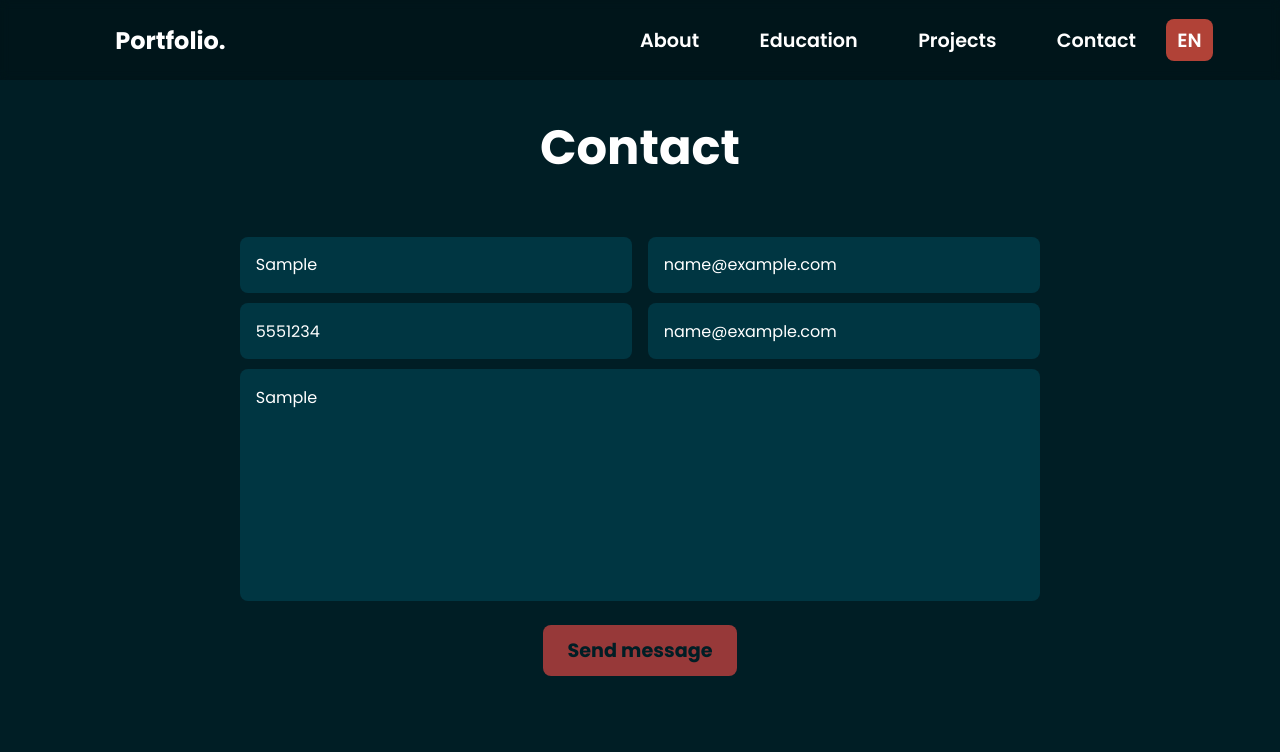
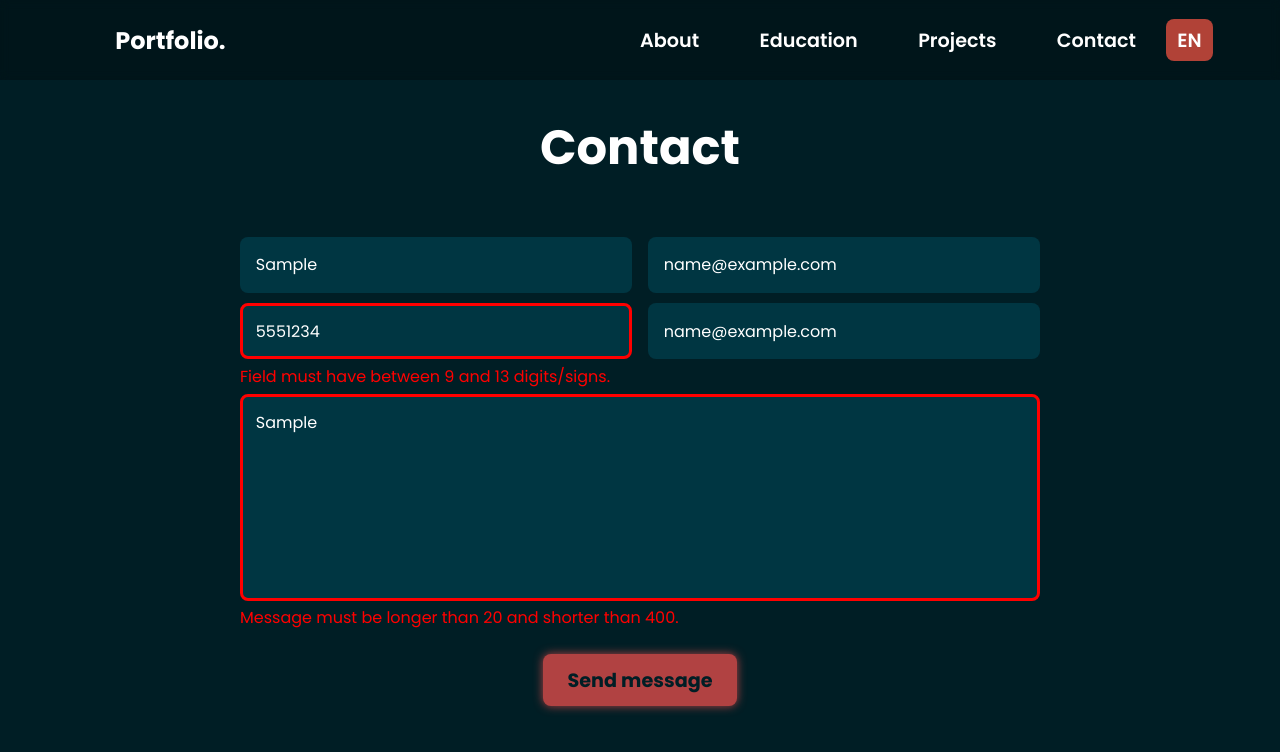
Before and after one commit to kysniw/kysniw.github.io, a React (Create React App) app: page / in a window 1280 px wide. Both pictures are taken after typing "Sample", "name@example.com", "5551234", "name@example.com", "Sample" into the empty fields and a click on the button "Send message". Shown: the part 3448-4200 px from the top of the page. Built offline with nearby package versions, Linux system fonts and the light colour scheme.

Commit message:
Installed react-form-hook and developed form validation. Also created custom input component.

```diff
--- a/package.json
+++ b/package.json
@@ -16,6 +16,7 @@
     "gh-pages": "^6.1.1",
     "react": "^18.2.0",
     "react-dom": "^18.2.0",
+    "react-hook-form": "^7.51.0",
     "react-icons": "^5.0.1",
     "react-scripts": "5.0.1",
     "react-scroll": "^1.9.0",
--- /dev/null
+++ b/src/components/Input.module.css
@@ -0,0 +1,43 @@
+.inputDiv {
+  width: 100%;
+}
+
+.input,
+.textarea {
+  display: block;
+  background-color: rgb(0, 54, 66);
+  width: 100%;
+  color: rgb(255, 255, 255);
+  font-size: medium;
+  font-weight: normal;
+  padding: 0.8rem;
+  border-radius: 0.5rem;
+  border: 0.2rem solid transparent;
+  margin: 0.3rem 0;
+  outline: none;
+}
+.textarea {
+  resize: none;
+}
+
+.input:focus,
+.textarea:focus {
+  border-color: rgb(255, 255, 255);
+  /* border-color: rgb(177, 66, 66); */
+}
+
+.fieldError,
+.fieldError:focus {
+  border-color: red;
+}
+
+.input + p,
+.textarea + p {
+  color: red;
+  text-align: left;
+}
+@media (min-width: 768px) {
+  .inputDiv {
+    width: 49%;
+  }
+}
--- /dev/null
+++ b/src/components/Input.tsx
@@ -0,0 +1,101 @@
+import React from "react";
+import styles from "./Input.module.css";
+import { FieldErrors, UseFormRegister } from "react-hook-form";
+import { FormDataElements, FormDataProps } from "../lib/types";
+import { useLangContext } from "../context/LangContext";
+import { contactData } from "../lib/data";
+
+type InputProps = {
+  textarea?: boolean;
+  type?: string;
+  fieldName: FormDataElements;
+  required?: boolean;
+  minLength?: number;
+  maxLength?: number;
+  pattern?: RegExp;
+  register: UseFormRegister<FormDataProps>;
+  errors: FieldErrors<FormDataProps>;
+};
+
+const Input = ({
+  textarea,
+  type,
+  fieldName,
+  required,
+  minLength,
+  maxLength,
+  pattern,
+  register,
+  errors,
+}: InputProps) => {
+  const { lang } = useLangContext();
+  const { texts } = contactData;
+  const { validationMessages } = texts;
+
+  return (
+    <>
+      {!textarea && (
+        <div className={styles.inputDiv}>
+          <input
+            className={`${styles.input} ${
+              errors[fieldName] && styles.fieldError
+            }`}
+            placeholder={texts.placeholder[fieldName][lang]}
+            type={type ? type : "text"}
+            {...register(fieldName, {
+              required: required || false,
+              pattern: pattern,
+              minLength: minLength,
+              maxLength: maxLength,
+            })}
+            aria-invalid={errors[fieldName] ? "true" : "false"}
+          />
+          {errors[fieldName]?.type === "required" && (
+            <p>{validationMessages.required[lang]}</p>
+          )}
+          {errors[fieldName]?.type === "pattern" && (
+            <p>{validationMessages.pattern[fieldName][lang]}</p>
+          )}
+          {errors[fieldName]?.type === "minLength" && (
+            <p>{validationMessages.length[fieldName][lang]}</p>
+          )}
+          {errors[fieldName]?.type === "maxLength" && (
+            <p>{validationMessages.length[fieldName][lang]}</p>
+          )}
+        </div>
+      )}
+      {textarea && (
+        <>
+          <textarea
+            className={`${styles.textarea} ${
+              errors.message && styles.fieldError
+            }`}
+            placeholder={texts.placeholder[fieldName][lang]}
+            rows={7}
+            {...register(fieldName, {
+              required: required || false,
+              minLength: minLength,
+              maxLength: maxLength,
+              pattern: pattern,
+            })}
+            aria-invalid={errors[fieldName] ? "true" : "false"}
+          ></textarea>
+          {errors[fieldName]?.type === "required" && (
+            <p>{validationMessages.required[lang]}</p>
+          )}
+          {errors[fieldName]?.type === "pattern" && (
+            <p>{validationMessages.pattern[fieldName][lang]}</p>
+          )}
+          {errors[fieldName]?.type === "minLength" && (
+            <p>{validationMessages.length[fieldName][lang]}</p>
+          )}
+          {errors[fieldName]?.type === "maxLength" && (
+            <p>{validationMessages.length[fieldName][lang]}</p>
+          )}
+        </>
+      )}
+    </>
+  );
+};
+
+export default Input;
--- a/src/components/Project.module.css
+++ b/src/components/Project.module.css
@@ -66,7 +66,7 @@
   font-size: 1.1rem;
   font-weight: normal;
   text-shadow: 0 0 0.3rem black;
-  overflow-y: scroll;
+  overflow-y: auto;
 }
 
 .links {
--- a/src/lib/data.ts
+++ b/src/lib/data.ts
@@ -158,38 +158,34 @@ export const educationBars = [
 ];
 
 export const contactData = {
-  emptyForm: {
-    fullName: "",
-    email: "",
-    phoneNumber: "",
-    subject: "",
-    message: "",
-  },
   texts: {
     title: {
       pl: "Kontakt",
       en: "Contact",
     },
-    fullNamePlaceholder: {
+    placeholder: {
+      fullName: {
         pl: "Imię i nazwisko",
         en: "Full Name",
       },
-    emailPlaceholder: {
+      email: {
         pl: "Adres email",
         en: "Email Address",
       },
-    phoneNumberPlaceholder: {
+      phoneNumber: {
         pl: "Numer telefonu",
         en: "Mobile Number",
       },
-    subjectPlaceholer: {
+      subject: {
         pl: "Temat wiadomości",
         en: "Email Subject",
       },
-    messagePlaceholder: {
+      message: {
         pl: "Treść wiadomości",
         en: "Your Message",
       },
+    },
+
     sendButton: {
       pl: "Wyślij",
       en: "Send message",
@@ -202,5 +198,55 @@ export const contactData = {
       pl: "Coś poszło nie tak, spróbuj później.",
       en: "Something went wrong, try again later.",
     },
+    validationMessages: {
+      required: {
+        pl: "To pole jest wymagane!",
+        en: "This field is required!",
+      },
+      length: {
+        fullName: {
+          pl: "Pole musi mieć więcej niż 4 i\u00A0mniej niż 30 znaków.",
+          en: "Must be longer than 4 and shorter than 30.",
+        },
+        email: {
+          pl: null,
+          en: null,
+        },
+        phoneNumber: {
+          pl: "Pole musi zawierać 9-13 cyfr/znaków.",
+          en: "Field must have between 9 and 13 digits/signs.",
+        },
+        subject: {
+          pl: "Temat musi mieć min. 5 oraz max. 30 liter.",
+          en: "Subject must be from 5 to 30.",
+        },
+        message: {
+          pl: "Wiadomość musi mieć liczbę znaków w\u00A0przedziale 20-400.",
+          en: "Message must be longer than 20 and shorter than 400.",
+        },
+      },
+      pattern: {
+        fullName: {
+          pl: "Uzupełnij 1-4 słowami w\u00A0zakresie 3-16 znaków.",
+          en: "Fill with 1-4 words within 3-16 signs!",
+        },
+        email: {
+          pl: "Zapisz email w\u00A0poprawnej formie.",
+          en: "Please write valid email.",
+        },
+        phoneNumber: {
+          pl: 'Numer musi mieć min. 9 cyfr i może zawierać "+"',
+          en: 'Number must have min 9 digits and accept "+" sign',
+        },
+        subject: {
+          pl: null,
+          en: null,
+        },
+        message: {
+          pl: null,
+          en: null,
+        },
+      },
+    },
   },
 };
--- a/src/pages/Contact.module.css
+++ b/src/pages/Contact.module.css
@@ -14,6 +14,10 @@
   max-width: 50rem;
   margin: 0 auto;
   text-align: center;
+}
+
+.inputDiv {
+  width: 100%;
 }
 
 .input,
@@ -43,7 +47,19 @@
 
 .input:focus,
 .textarea:focus {
-  border-color: rgb(177, 66, 66);
+  border-color: rgb(255, 255, 255);
+  /* border-color: rgb(177, 66, 66); */
+}
+
+.fieldError,
+.fieldError:focus {
+  border-color: red;
+}
+
+.input + p,
+.textarea + p {
+  color: red;
+  text-align: left;
 }
 
 .submit {
@@ -137,7 +153,7 @@
 }
 
 @media (min-width: 768px) {
-  .input {
+  .inputDiv {
     width: 49%;
   }
 }
--- a/src/pages/Contact.tsx
+++ b/src/pages/Contact.tsx
@@ -1,55 +1,30 @@
 import { Element } from "react-scroll";
 import styles from "./Contact.module.css";
-import React, { useState } from "react";
-import { sendForm } from "@emailjs/browser";
+import { useState } from "react";
+import { send } from "@emailjs/browser";
 import { FaCircleNotch, FaXmark } from "react-icons/fa6";
 import { contactData } from "../lib/data";
 import { useLangContext } from "../context/LangContext";
+import { FormDataProps } from "../lib/types";
+import { useForm } from "react-hook-form";
+import Input from "../components/Input";
 
 const Contact = () => {
-  const { emptyForm, texts } = contactData;
-  const { lang } = useLangContext();
-
-  const [formData, setFormData] = useState(emptyForm);
-  const [formDataError, setFormDataError] = useState(emptyForm);
   const [isLoading, setIsLoading] = useState(false);
   const [status, setStatus] = useState<{
     message: string | null;
     error: string | null;
   }>({ message: null, error: null });
 
-  const resetFormData = () => {
-    setFormData(emptyForm);
-  };
+  const {
+    register,
+    handleSubmit,
+    formState: { errors },
+    reset,
+  } = useForm<FormDataProps>({ mode: "all" });
 
-  const handleChangeFormData = (
-    e: React.ChangeEvent<HTMLInputElement | HTMLTextAreaElement>
-  ) => {
-    validateData(e.target);
-
-    const updatedFormData = {
-      ...formData,
-      [e.target.name]: e.target.value,
-    };
-    setFormData(updatedFormData);
-  };
-
-  const validateData = (
-    data: EventTarget & (HTMLInputElement | HTMLTextAreaElement)
-  ) => {
-    switch (data.name) {
-      case "email":
-        if (!data.value.match(/^[\w-.]+@([\w-]+\.)+[\w-]{2,4}$/g)) {
-          setFormDataError({ ...formDataError, [data.name]: data.value });
-        } else {
-          setFormDataError({ ...formDataError, [data.name]: "" });
-        }
-        break;
-
-      default:
-        break;
-    }
-  };
+  const { texts } = contactData;
+  const { lang } = useLangContext();
 
   const statusTimer = () => {
     setTimeout(() => {
@@ -61,115 +36,96 @@ const Contact = () => {
     setStatus({ message: null, error: null });
   };
 
-  const handleSubmit = (e: React.FormEvent<HTMLFormElement>) => {
-    e.preventDefault();
+  const onSubmit = handleSubmit(async (data) => {
+    console.log(data);
 
-    // alert("Submited");
-
+    const templateParams = {
+      fullName: data.fullName,
+      email: data.email,
+      phoneNumber: data.phoneNumber,
+      subject: data.subject,
+      message: data.message,
+    };
     setIsLoading(true);
-    sendForm(
+    await send(
       `${process.env.REACT_APP_SERVICE_ID}`,
       `${process.env.REACT_APP_TEMPLATE_ID}`,
-      e.currentTarget,
+      templateParams,
       {
         publicKey: `${process.env.REACT_APP_PUBLIC_KEY}`,
       }
     )
       .then(() => {
-        resetFormData();
         setStatus({
           message: "The message has been sent succesfully!",
           error: null,
         });
-        statusTimer();
-        setIsLoading(false);
       })
       .catch((error) => {
-        resetFormData();
         console.log(error);
         setStatus({
           message: null,
           error: "Something went wrong! Try again later.",
         });
+      })
+      .finally(() => {
         statusTimer();
         setIsLoading(false);
+        reset();
       });
-  };
+  });
 
   return (
     <Element name="contact" className={styles.section}>
       <h1 className={styles.title}>{texts.title[lang]}</h1>
-      <form className={styles.form} onSubmit={handleSubmit}>
+      <form className={styles.form} onSubmit={onSubmit}>
         <div className={styles.inputBox}>
-          <input
-            className={styles.input}
-            type="text"
-            name="fullName"
-            placeholder={texts.fullNamePlaceholder[lang]}
-            value={formData.fullName}
-            onChange={handleChangeFormData}
-            autoComplete="name"
-            disabled={isLoading}
+          <Input
+            fieldName="fullName"
             required
+            pattern={/[a-zA-Z]{3,16}([ ][a-zA-Z]{3,16})?$/g}
+            minLength={4}
+            maxLength={30}
+            register={register}
+            errors={errors}
           />
-          <input
-            className={styles.input}
-            type="email"
-            name="email"
-            placeholder={texts.emailPlaceholder[lang]}
-            value={formData.email}
-            onChange={handleChangeFormData}
-            autoComplete="email"
-            disabled={isLoading}
+          <Input
+            fieldName="email"
             required
+            pattern={/^[\w-.]+@([\w-]+\.)+[\w-]{2,4}$/g}
+            register={register}
+            errors={errors}
           />
-          {formDataError.email && <p>Please fill correct mail!</p>}
         </div>
         <div className={styles.inputBox}>
-          <input
-            className={styles.input}
+          <Input
             type="tel"
+            fieldName="phoneNumber"
+            pattern={/[+0-9]?([0-9]{9,12})$/g}
             minLength={9}
             maxLength={13}
-            name="phoneNumber"
-            placeholder={texts.phoneNumberPlaceholder[lang]}
-            value={formData.phoneNumber}
-            onChange={handleChangeFormData}
-            autoComplete="tel"
-            disabled={isLoading}
+            register={register}
+            errors={errors}
           />
-          <input
-            className={styles.input}
-            type="text"
-            name="subject"
+          <Input
+            fieldName="subject"
+            required
             minLength={5}
-            placeholder={texts.subjectPlaceholer[lang]}
-            value={formData.subject}
-            onChange={handleChangeFormData}
-            autoComplete="off"
-            disabled={isLoading}
-            required
+            maxLength={30}
+            register={register}
+            errors={errors}
           />
         </div>
-        <textarea
-          name="message"
-          className={styles.textarea}
-          cols={30}
-          rows={8}
+        <Input
+          textarea
+          fieldName="message"
+          required
           minLength={20}
-          maxLength={500}
-          placeholder={texts.messagePlaceholder[lang]}
-          value={formData.message}
-          onChange={handleChangeFormData}
-          autoComplete="off"
-          disabled={isLoading}
-          required
-        ></textarea>
-        <button
-          className={styles.submit}
-          type="submit"
-          disabled={isLoading || formDataError !== emptyForm}
-        >
+          maxLength={400}
+          register={register}
+          errors={errors}
+        />
+        <button className={styles.submit} type="submit" disabled={isLoading}>
           {isLoading ? (
             <FaCircleNotch className={styles.loadingIcon} />
           ) : (
```
Also changed, not shown: src/lib/types.ts (+15 -0 lines), 2 other files (tests, documents, lock files or other folders). Lines whose indentation alone changed are shown as unchanged.
